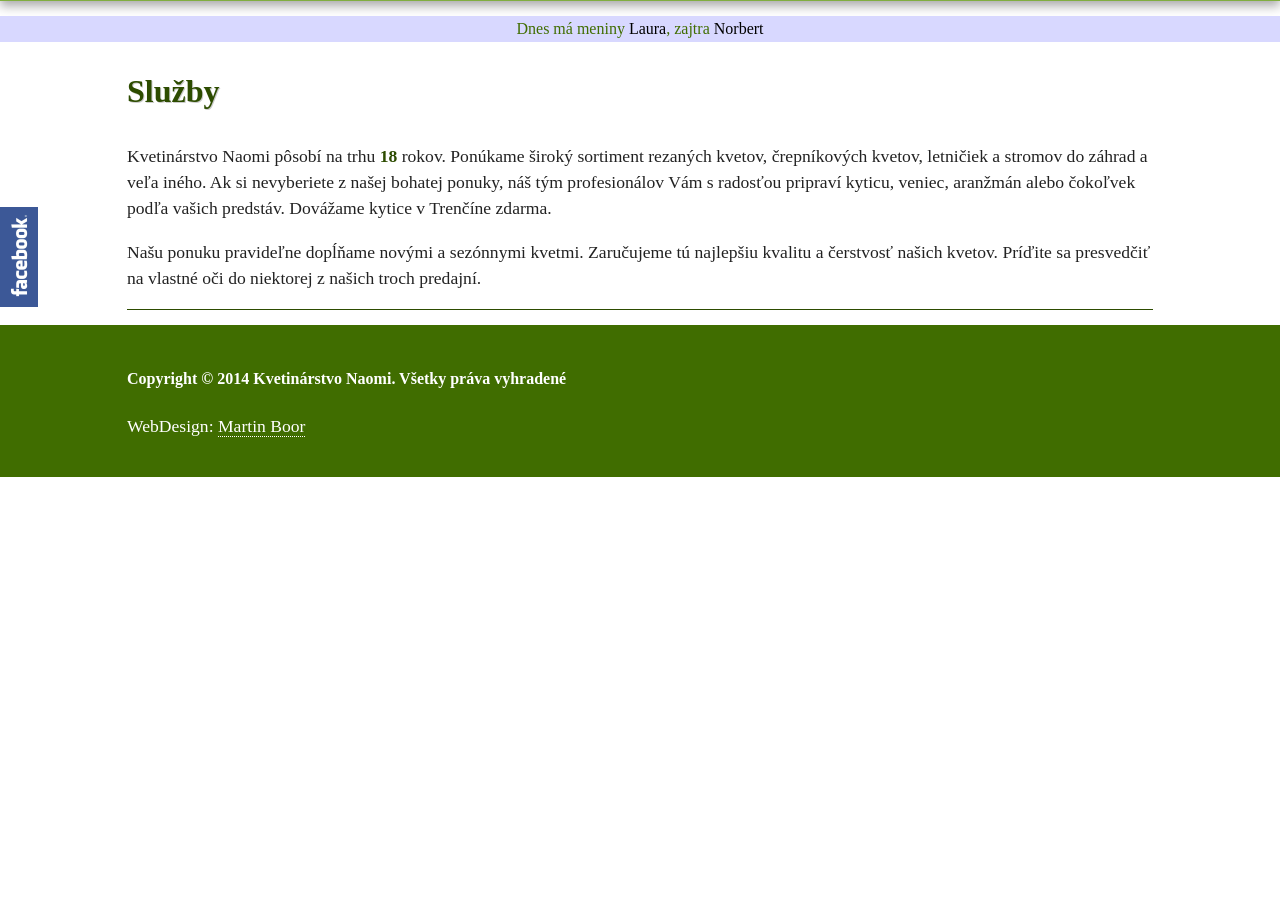
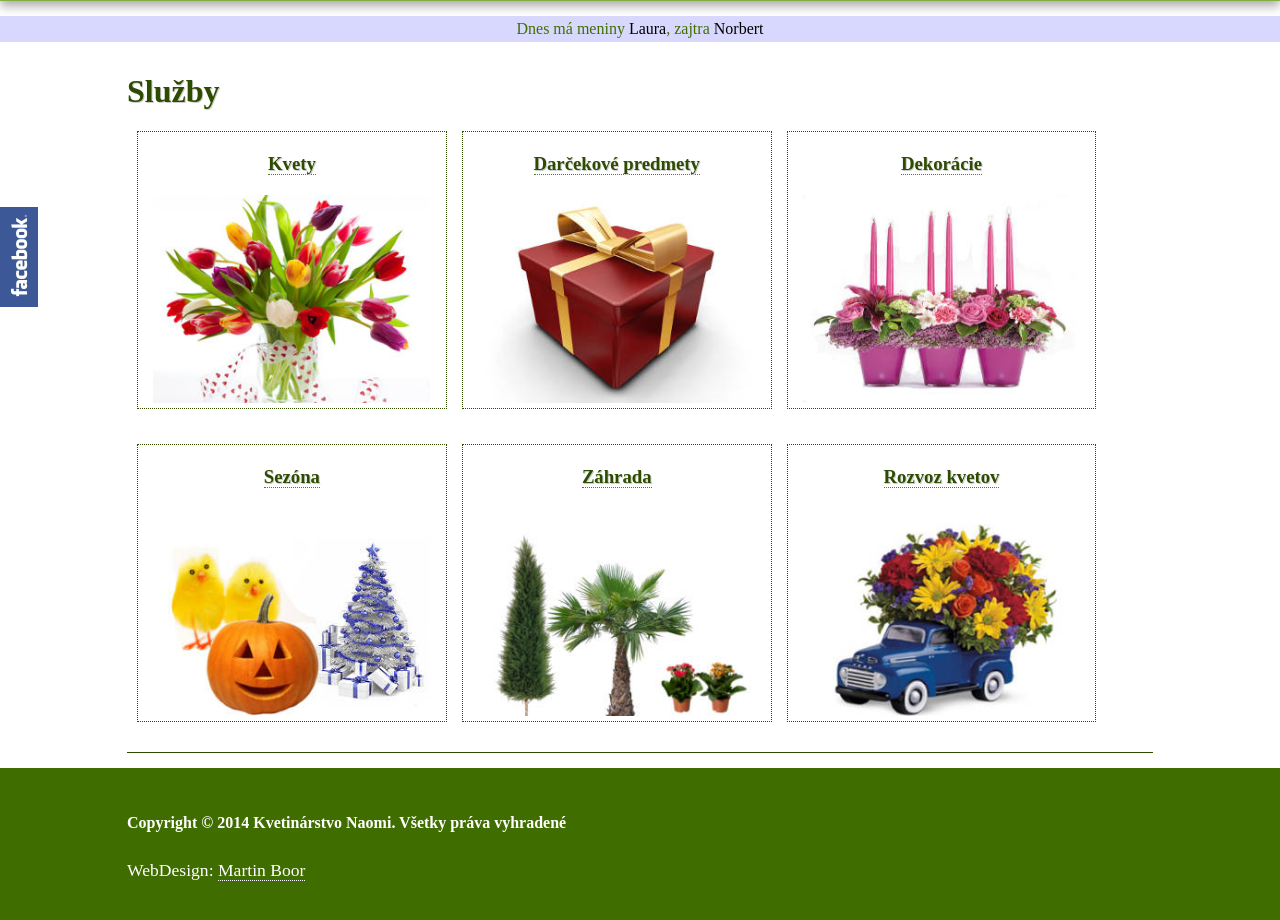
Before and after one commit to matoboor/Naomi, a PHP site: page /sluzby/ in a window 1280 px wide. Shown: the part 153-1073 px from the top of the page. Before the commit the page ends 630 px from the top, so only its background shows below. Run offline with PHP 8.4, Linux system fonts and the light colour scheme; some libraries are stand-ins or nearby versions; some web fonts are replaced.

Commit message:
new page Sluzby
Page Sluzby completed

```diff
--- a/css/main.css
+++ b/css/main.css
@@ -214,12 +214,6 @@ section {
 	overflow: auto;
 }
 
-section img {
-	float:left;
-	padding-left:25px;
-	padding-right:25px;
-}
-
 p {
 	font-family: "Courgette";
 	font-size: 1.1em;
@@ -287,6 +281,28 @@ table a {
 	color:black;
 }
 
+.service_wrapper {
+    	float: none;
+    	width: 95%;
+    	height: auto;
+    	border: 1px dotted #2D4C00;
+    	margin: 5px;
+    	padding-bottom:5px;
+    	text-align: center;
+
+    }
+
+.service_wrapper img {
+	max-width:90%;
+	width:auto;
+	max-height:90%;
+	height:auto;
+}
+
+.service_wrapper a {
+	text-decoration: none;
+	border-bottom: 1px dotted #537C19;
+}
 
 /* ==========================================================================
    Media Queries
@@ -380,6 +396,15 @@ table a {
 	.slide_caption p {
 		text-align: right;
 	}
+
+
+	.service_wrapper {
+    	float: left;
+    	width: 45%;
+    	border: 1px dotted #2D4C00;
+    	margin: 5px;
+    	text-align: center;
+    }
 }
 
 @media only screen and (min-width: 768px) {
@@ -474,6 +499,16 @@ table a {
         float: right;
         width: 25%;
     }
+
+    .service_wrapper {
+    	float: left;
+    	width: 30%;
+    	margin-left: 10px;
+
+    	margin-bottom: 30px;
+    	text-align: center;
+    }
+
 }
 
 @media only screen and (min-width: 1140px) {
@@ -493,6 +528,7 @@ table a {
    ========================================================================== */
 #full_wide {
 	width: 100%;
+	margin: 0 auto;
 }
 
 .ir {
--- a/sluzby/index.html
+++ b/sluzby/index.html
@@ -39,10 +39,10 @@
                     <ul>
                     	<!--reverse -->
 
-                        <li><a href="#">Kontakt</a></li>
-                        <li><a href="#">Fotogaléria</a></li>
-                        <li><a href="#">Rozvoz kvetov</a></li>
-                        <li><a href="../sluzby" class="active">Služby</a></li>
+                        <li><a href="../kontakt/">Kontakt</a></li>
+                        <li><a href="../fotogaleria/">Fotogaléria</a></li>
+                        <li><a href="../rozvoz-kvetov/">Rozvoz kvetov</a></li>
+                        <li><a href="../sluzby/" class="active">Služby</a></li>
                         <li><a href="../" >O nás</a></li>
 
                     </ul>
@@ -64,15 +64,30 @@
                         <h1>Služby</h1>
                     </header>
                     <section>
-                        <p>
-                        	Kvetinárstvo Naomi pôsobí na trhu <span class="green">18</span> rokov. Ponúkame široký sortiment rezaných kvetov, črepníkových kvetov, letničiek a stromov do záhrad a veľa iného.
-                        	Ak si nevyberiete z našej bohatej ponuky, náš tým profesionálov Vám s radosťou pripraví kyticu, veniec, aranžmán alebo čokoľvek podľa vašich predstáv.
-                        	Dovážame kytice v Trenčíne zdarma.
-                        </p>
-                        <p>
-                        	Našu ponuku pravideľne dopĺňame novými a sezónnymi kvetmi. Zaručujeme tú najlepšiu kvalitu a čerstvosť našich kvetov.
-                        	Príďite sa presvedčiť na vlastné oči do niektorej z našich troch predajní.
-                        </p>
+                        <div class="service_wrapper">
+                        	<h3><a class="green" href="../sluzby/kvety/">Kvety</a></h3>
+                        	<img src="../img/mini_kvety.jpg" />
+                        </div>
+                         <div class="service_wrapper">
+                        	<h3><a class="green" href="../sluzby/darcekove-predmety/">Darčekové predmety</a></h3>
+                        	<img src="../img/mini_present.jpg" />
+                        </div>
+                         <div class="service_wrapper">
+                        	<h3><a class="green" href="../sluzby/dekoracie/">Dekorácie</a></h3>
+                        	<img src="../img/mini_decoration.jpg" />
+                        </div>
+                         <div class="service_wrapper">
+                        	<h3><a class="green" href="../sluzby/sezona/">Sezóna</a></h3>
+                        	<img src="../img/mini_sezona.jpg" />
+                        </div>
+                        <div class="service_wrapper">
+                        	<h3><a class="green" href="../sluzby/zahrada/">Záhrada</a></h3>
+                        	<img src="../img/mini_zahrada.jpg" />
+                        </div>
+                        <div class="service_wrapper">
+                        	<h3><a class="green" href="../sluzby/rozvoz-kvetov/">Rozvoz kvetov</a></h3>
+                        	<img src="../img/mini_rozvoz.jpg" />
+                        </div>
                     </section>
                 </article>
 
```
Also changed, not shown: index.html (+6 -6 lines), img/mini_decoration.jpg (added), img/mini_kvety.jpg (added), img/mini_present.jpg (added), img/mini_rozvoz.jpg (added), img/mini_sezona.jpg (added), img/mini_zahrada.jpg (added).
